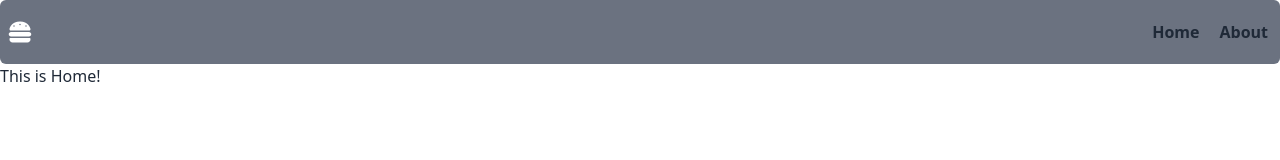
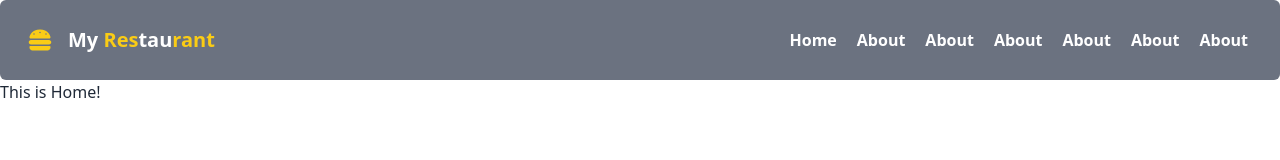
Before and after one commit to dronatoo21/my-restaurant, a React (Vite) app: page / in a window 1280 px wide. Shown: the top 160 px of the page. Built offline with nearby package versions, Linux system fonts and the light colour scheme.

Commit message:
added logo in navbar

```diff
--- a/src/Pages/Shared/Navbar/Navbar.jsx
+++ b/src/Pages/Shared/Navbar/Navbar.jsx
@@ -3,15 +3,21 @@ import { Link, NavLink } from "react-router-dom";
 
 const Navbar = () => {
     const Links = <>
-        <NavLink to="/"><li className="text-base font-semibold">Home</li></NavLink>
-        <NavLink><li className="text-base font-semibold">About</li></NavLink>
+        <NavLink to="/"><li className="text-base font-semibold hover:text-yellow-400">Home</li></NavLink>
+        <NavLink><li className="text-base font-semibold hover:text-yellow-400">About</li></NavLink>
+        <NavLink><li className="text-base font-semibold hover:text-yellow-400">About</li></NavLink>
+        <NavLink><li className="text-base font-semibold hover:text-yellow-400">About</li></NavLink>
+        <NavLink><li className="text-base font-semibold hover:text-yellow-400">About</li></NavLink>
+        <NavLink><li className="text-base font-semibold hover:text-yellow-400">About</li></NavLink>
+        <NavLink><li className="text-base font-semibold hover:text-yellow-400">About</li></NavLink>
     </>
     return (
-        <div className="rounded-md  bg-gray-500">
+        <div className="rounded-md text-white bg-gray-500 py-2 px-5">
             <div className="navbar bg-transparent">
               <div className="flex-1">
                 {/* <Link to="/"><img className="w-24" src="https://i.ibb.co/2PLfjs4/logo.png" alt="logo" /></Link> */}
-                <Link to="/"><FaBurger className="text-2xl text-white"/></Link>
+                <Link to="/"><FaBurger className="text-2xl text-yellow-400"/></Link>
+                <h1 className="ml-4 text-xl font-bold">My <span className="text-yellow-400">Res</span>tau<span className="text-yellow-400">rant</span></h1>
               </div>
               <div className="flex-none">
                 <ul className="menu menu-horizontal px-1 gap-5">
```
